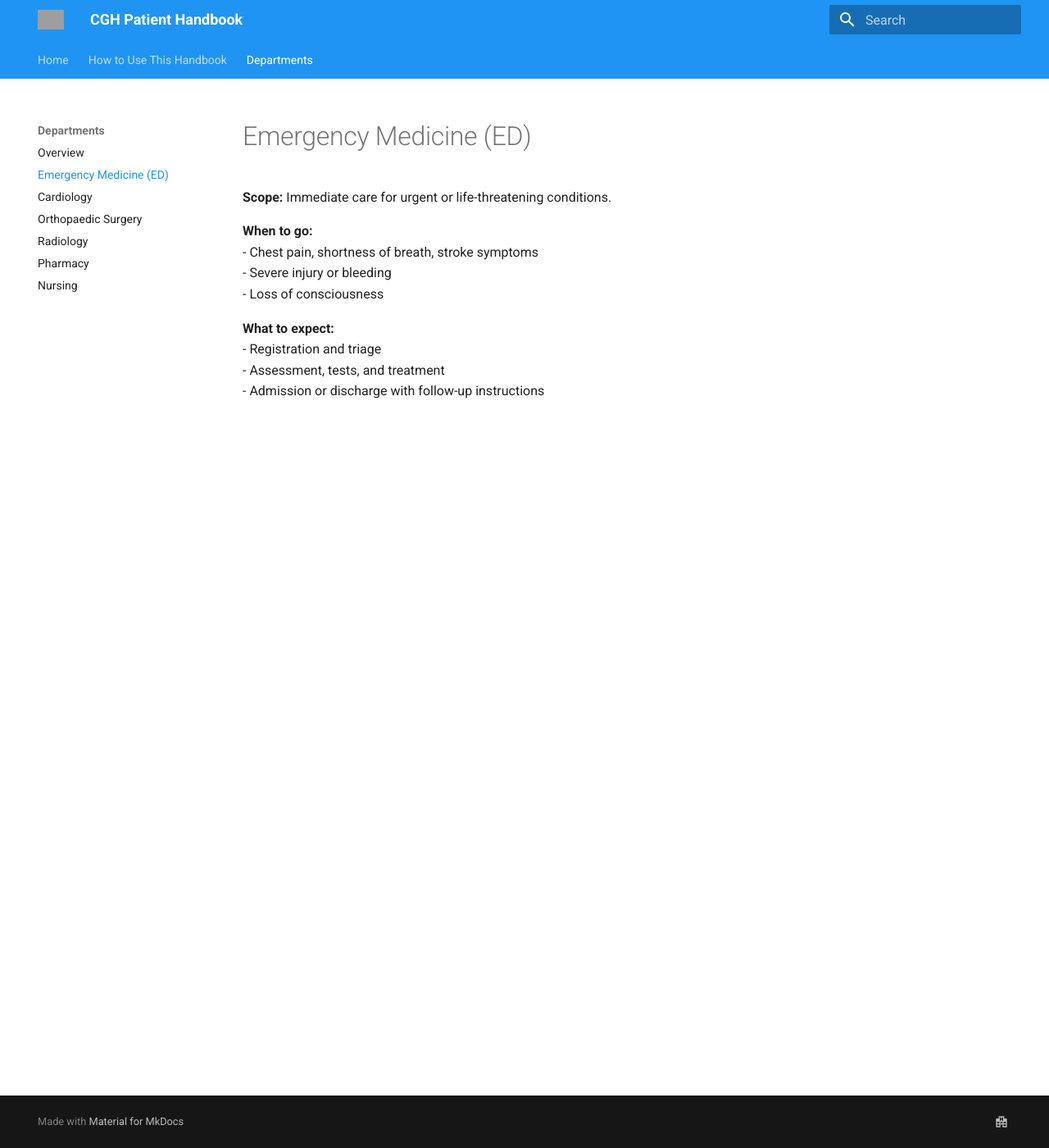
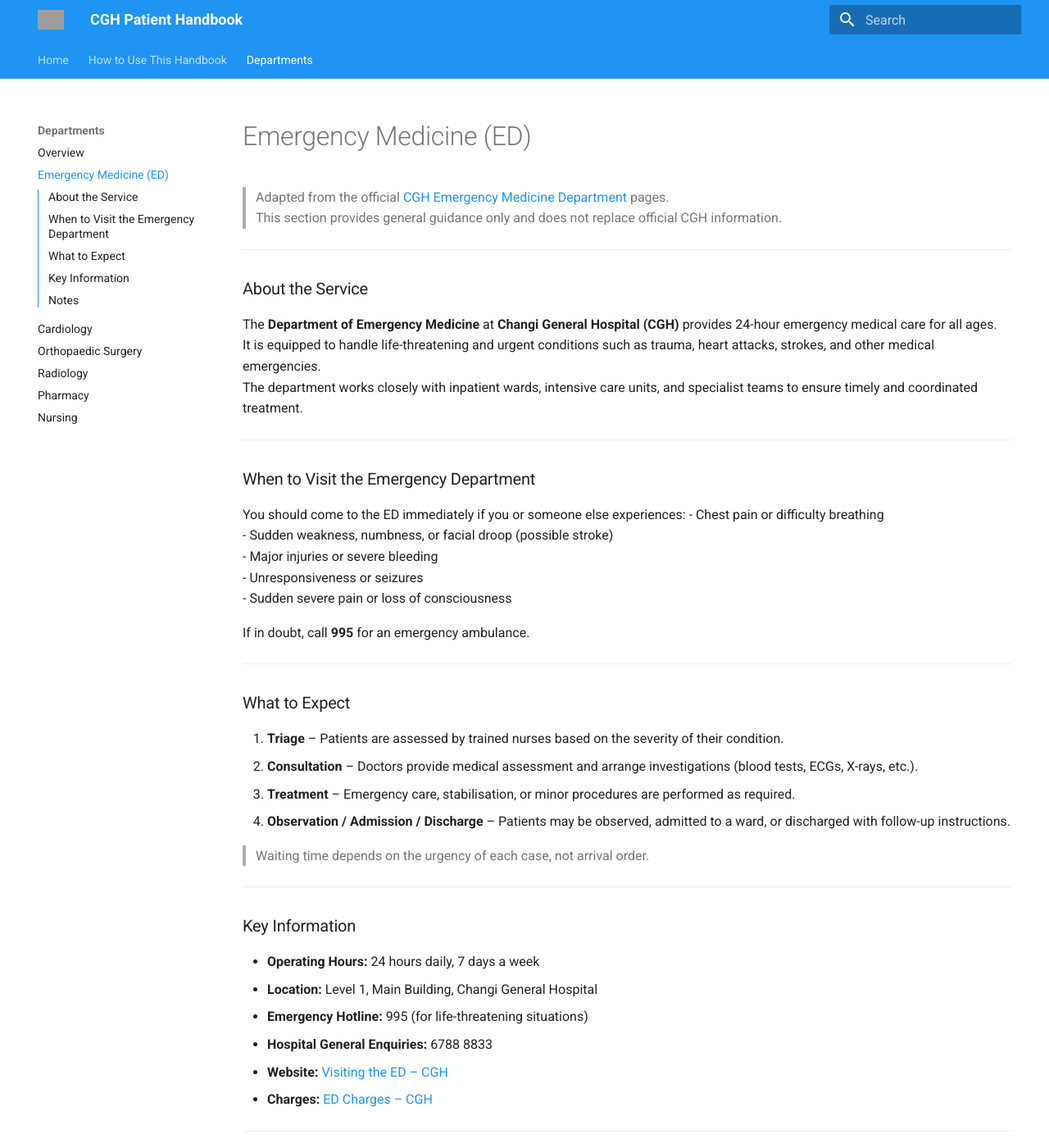
Before and after one commit to hongen21/General-Handbook, an MkDocs documentation site: the page built from docs/departments/emergency-medicine.md, in a window 1280 px wide and 1400 px high. Shown: the whole window at 82% size. Built offline with MkDocs 1.6.1 and Material for MkDocs 9.7.7, drawn with Linux system fonts in a browser that asks for light colours; some of the changed text lies outside the part shown; grey boxes are pictures that could not be loaded.

Commit message:
Update emergency-medicine.md

```diff
--- a/docs/departments/emergency-medicine.md
+++ b/docs/departments/emergency-medicine.md
@@ -1,13 +1,53 @@
 # Emergency Medicine (ED)
 
-**Scope:** Immediate care for urgent or life-threatening conditions.
+> Adapted from the official [CGH Emergency Medicine Department](https://www.cgh.com.sg/our-specialties/emergency-medicine) pages.
+> This section provides general guidance only and does not replace official CGH information.
 
-**When to go:**
-- Chest pain, shortness of breath, stroke symptoms
-- Severe injury or bleeding
-- Loss of consciousness
+---
 
-**What to expect:**
-- Registration and triage
-- Assessment, tests, and treatment
-- Admission or discharge with follow-up instructions
+### About the Service
+The **Department of Emergency Medicine** at **Changi General Hospital (CGH)** provides 24-hour emergency medical care for all ages.
+It is equipped to handle life-threatening and urgent conditions such as trauma, heart attacks, strokes, and other medical emergencies.
+The department works closely with inpatient wards, intensive care units, and specialist teams to ensure timely and coordinated treatment.
+
+---
+
+### When to Visit the Emergency Department
+You should come to the ED immediately if you or someone else experiences:
+- Chest pain or difficulty breathing
+- Sudden weakness, numbness, or facial droop (possible stroke)
+- Major injuries or severe bleeding
+- Unresponsiveness or seizures
+- Sudden severe pain or loss of consciousness
+
+If in doubt, call **995** for an emergency ambulance.
+
+---
+
+### What to Expect
+1. **Triage** – Patients are assessed by trained nurses based on the severity of their condition.
+2. **Consultation** – Doctors provide medical assessment and arrange investigations (blood tests, ECGs, X-rays, etc.).
+3. **Treatment** – Emergency care, stabilisation, or minor procedures are performed as required.
+4. **Observation / Admission / Discharge** – Patients may be observed, admitted to a ward, or discharged with follow-up instructions.
+
+> Waiting time depends on the urgency of each case, not arrival order.
+
+---
+
+### Key Information
+- **Operating Hours:** 24 hours daily, 7 days a week
+- **Location:** Level 1, Main Building, Changi General Hospital
+- **Emergency Hotline:** 995 (for life-threatening situations)
+- **Hospital General Enquiries:** 6788 8833
+- **Website:** [Visiting the ED – CGH](https://www.cgh.com.sg/clinic-visit/visiting-the-ed)
+- **Charges:** [ED Charges – CGH](https://www.cgh.com.sg/clinic-visit/ed-charges)
+
+---
+
+### Notes
+The CGH Emergency Department aims to provide prompt, quality emergency care for all patients.
+For non-urgent cases, please visit your **polyclinic, GP, or urgent care clinic** instead to reduce waiting times.
+
+---
+
+> *Information on this page is adapted from official CGH sources and may be updated as hospital processes change.*
```
